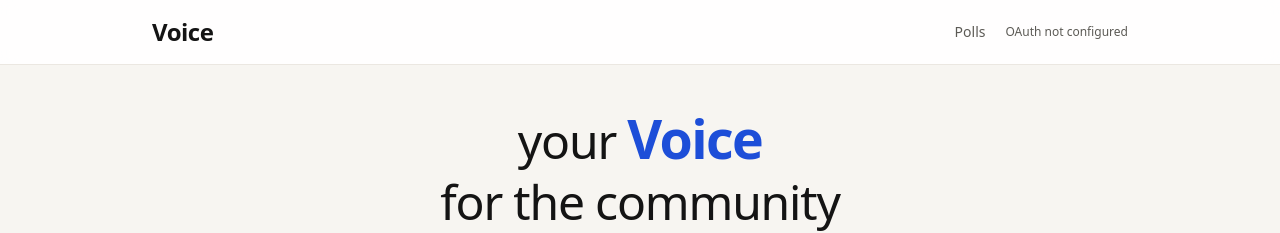
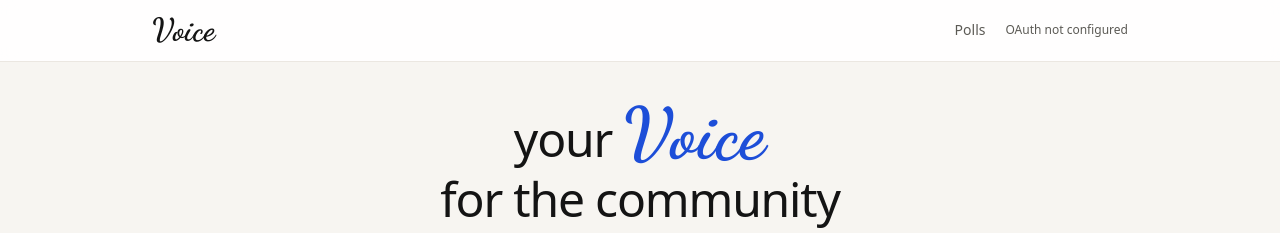
Before and after one commit to nilsfs7/voice, a Next.js app: page / in a window 1280 px wide. Shown: the top 233 px of the page. Built offline with nearby package versions, Linux system fonts and the light colour scheme; no server answers; the database is empty.

Commit message:
update slogan style

```diff
--- a/src/app/globals.css
+++ b/src/app/globals.css
@@ -25,7 +25,6 @@
   --color-danger: var(--color-danger);
   --font-sans: var(--font-dm-sans);
   --font-display: var(--font-source-serif);
-  --font-brand: var(--font-fraunces);
 }
 
 * {
@@ -300,8 +299,7 @@ select {
 }
 
 .slogan-brand {
-  font-family: var(--font-brand), Georgia, serif;
-  font-weight: 650;
-  font-optical-sizing: auto;
-  letter-spacing: -0.03em;
+  font-weight: 700;
+  letter-spacing: 0.01em;
+  line-height: 0.9;
 }
--- a/src/app/layout.tsx
+++ b/src/app/layout.tsx
@@ -1,25 +1,10 @@
 import type { Metadata } from "next";
-import { DM_Sans, Fraunces, Source_Serif_4 } from "next/font/google";
 import { Footer } from "@/components/Footer";
 import { Header } from "@/components/Header";
 import { readSessionUser } from "@/lib/auth/session";
+import { dmSans, sourceSerif, voiceScript } from "@/lib/fonts";
 import { t } from "@/lib/i18n";
 import "./globals.css";
-
-const dmSans = DM_Sans({
-  subsets: ["latin"],
-  variable: "--font-dm-sans",
-});
-
-const sourceSerif = Source_Serif_4({
-  subsets: ["latin"],
-  variable: "--font-source-serif",
-});
-
-const fraunces = Fraunces({
-  subsets: ["latin"],
-  variable: "--font-fraunces",
-});
 
 export const dynamic = "force-dynamic";
 
@@ -42,7 +27,7 @@ export default async function RootLayout({
   return (
     <html lang="en">
       <body
-        className={`${dmSans.variable} ${sourceSerif.variable} ${fraunces.variable} antialiased`}
+        className={`${dmSans.variable} ${sourceSerif.variable} ${voiceScript.variable} antialiased`}
       >
         <div className="flex min-h-screen flex-col">
           <Header user={user} messages={messages} />
--- a/src/app/page.tsx
+++ b/src/app/page.tsx
@@ -2,6 +2,7 @@ import Link from "next/link";
 import { FsmeetProfileTrigger } from "@/components/FsmeetProfileTrigger";
 import { HomeFilters } from "@/components/HomeFilters";
 import { displayName } from "@/lib/capabilities";
+import { voiceScript } from "@/lib/fonts";
 import { fetchFsmeetUsers } from "@/lib/fsmeet/users";
 import { formatCount, t } from "@/lib/i18n";
 import { readSessionUser } from "@/lib/auth/session";
@@ -76,7 +77,9 @@ export default async function HomePage({
         <h1 className="text-4xl leading-tight font-medium tracking-tight text-text sm:text-5xl">
           <span className="block">
             {messages.home.sloganBefore}
-            <span className="slogan-brand text-[1.12em] text-accent">
+            <span
+              className={`slogan-brand inline-block text-[1.4em] text-accent sm:text-[1.5em] ${voiceScript.className}`}
+            >
               {messages.home.sloganHighlight}
             </span>
           </span>
--- a/src/components/Header.tsx
+++ b/src/components/Header.tsx
@@ -2,6 +2,7 @@ import Link from "next/link";
 import type { SessionUser } from "@/lib/auth/session";
 import { canCreatePoll } from "@/lib/capabilities";
 import { isFsmeetOAuthConfigured } from "@/lib/auth/config";
+import { voiceScript } from "@/lib/fonts";
 import type { Messages } from "@/lib/i18n";
 import { FsmeetProfileTrigger } from "@/components/FsmeetProfileTrigger";
 
@@ -17,7 +18,10 @@ export function Header({
   return (
     <header className="border-b border-border/80 bg-surface/90 backdrop-blur-sm">
       <div className="mx-auto flex max-w-5xl items-center justify-between gap-4 px-4 py-4 sm:px-6">
-        <Link href="/" className="display text-2xl font-semibold tracking-tight">
+        <Link
+          href="/"
+          className={`slogan-brand text-[1.85rem] leading-none text-accent sm:text-[2rem] ${voiceScript.className}`}
+        >
           {messages.app.name}
         </Link>
         <nav className="flex flex-wrap items-center justify-end gap-2 text-sm sm:gap-3">
--- /dev/null
+++ b/src/lib/fonts.ts
@@ -0,0 +1,18 @@
+import { Dancing_Script, DM_Sans, Source_Serif_4 } from "next/font/google";
+
+export const dmSans = DM_Sans({
+  subsets: ["latin"],
+  variable: "--font-dm-sans",
+});
+
+export const sourceSerif = Source_Serif_4({
+  subsets: ["latin"],
+  variable: "--font-source-serif",
+});
+
+/** Script for the “Voice” wordmark (slogan + header). */
+export const voiceScript = Dancing_Script({
+  weight: ["600", "700"],
+  subsets: ["latin"],
+  variable: "--font-voice-script",
+});
```
